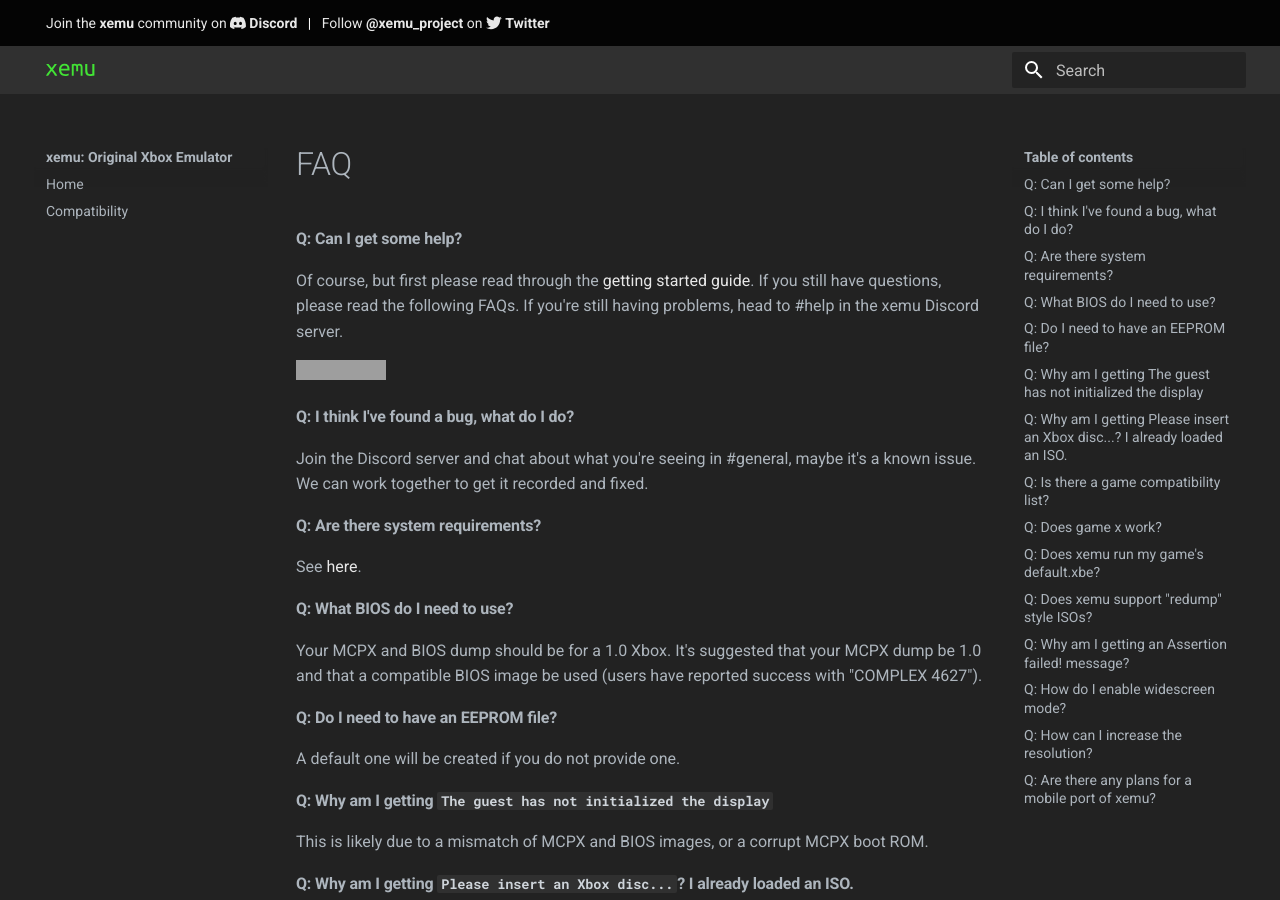
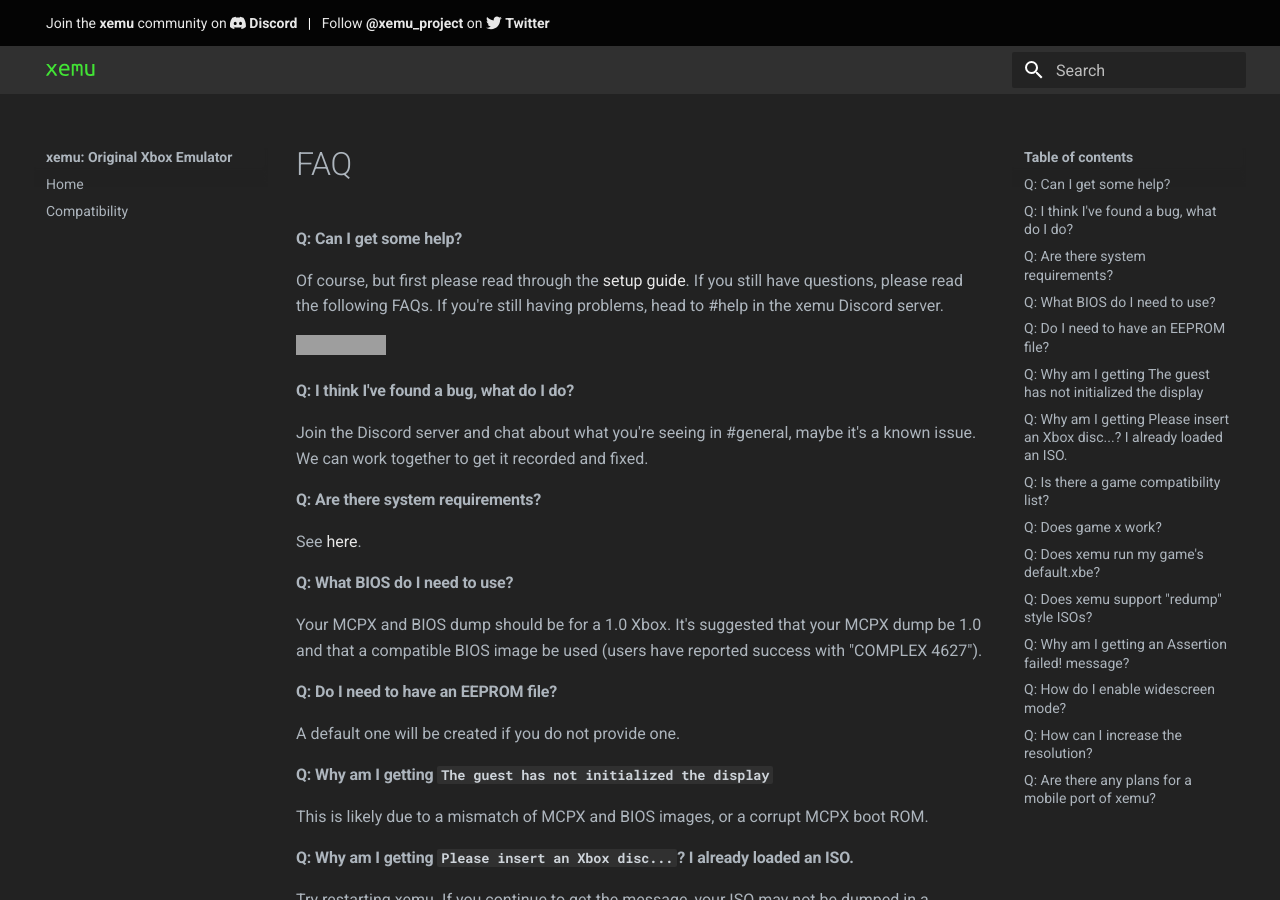
Before and after one commit to xemu-project/xemu-website, an MkDocs documentation site: the page built from docs/docs/faq.md, in a window 1280 px wide and 900 px high. Built offline with MkDocs 1.6.1 and Material for MkDocs 9.7.7, drawn with Linux system fonts in a browser that asks for light colours; grey boxes are pictures that could not be loaded.

Commit message:
Fix broken faq link

```diff
--- a/docs/docs/faq.md
+++ b/docs/docs/faq.md
@@ -1,5 +1,5 @@
 #### Q: Can I get some help?
-Of course, but first please read through the [getting started guide](getting-started.md). If you still have questions, please read the following FAQs. If you're still having problems, head to #help in the xemu Discord server.
+Of course, but first please read through the [setup guide](download.md). If you still have questions, please read the following FAQs. If you're still having problems, head to #help in the xemu Discord server.
 
 [![Chat Badge](https://img.shields.io/badge/Chat-xemu%20Discord%20Server-7289DA?logo=Discord&logoColor=white)](https://discord.gg/ayyjsuM)
 
```
